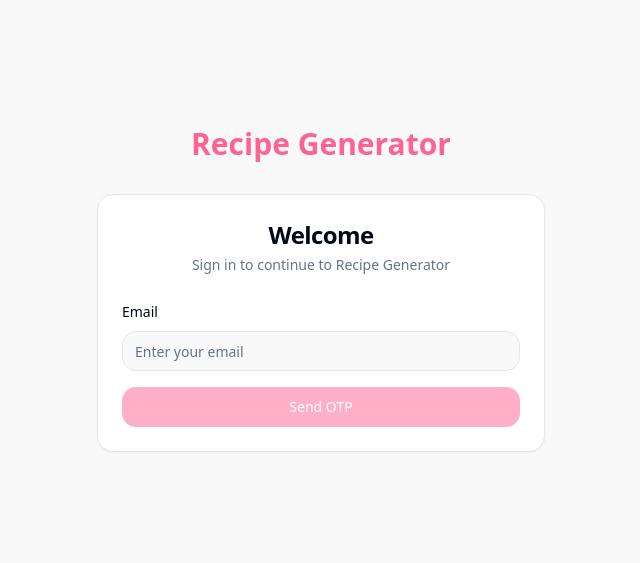
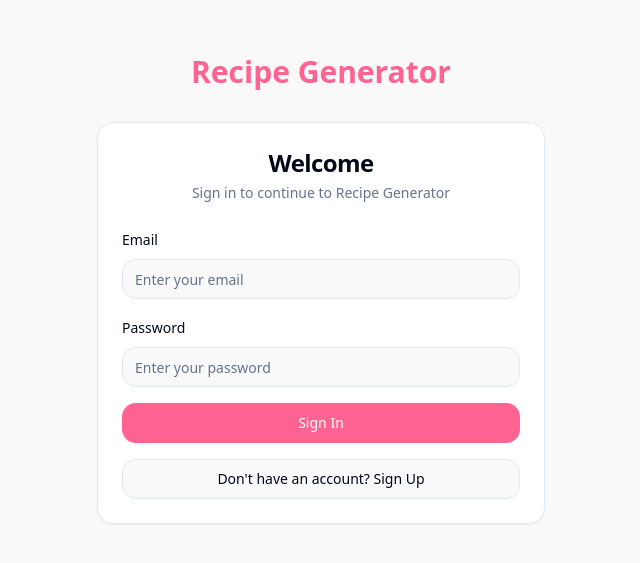
Before and after one commit to chipinvision/recipe-buddy-genius, a React (Vite) app: page /login in a window 1280 px wide. Shown: the part 111-674 px from the top of the page, without its empty margins (319-959 px from the left). Built offline with nearby package versions, Linux system fonts and the light colour scheme.

Commit message:
Add user authentication functions
Implement functions for signing up new users and signing in with email and password using Supabase authentication methods.
[skip gpt_engineer]

```diff
--- a/src/components/auth/AuthForm.tsx
+++ b/src/components/auth/AuthForm.tsx
@@ -8,68 +8,51 @@ import { toast } from "sonner";
 
 export const AuthForm = () => {
   const [email, setEmail] = useState("");
+  const [password, setPassword] = useState("");
   const [loading, setLoading] = useState(false);
-  const [showOTPInput, setShowOTPInput] = useState(false);
-  const [otp, setOTP] = useState("");
+  const [isSignUp, setIsSignUp] = useState(false);
 
-  const handleSendOTP = async () => {
+  const handleAuthentication = async () => {
     if (!email || !email.includes('@')) {
       toast.error("Please enter a valid email address");
       return;
     }
 
-    setLoading(true);
-    try {
-      const { data, error } = await supabase.auth.signInWithOtp({
-        email,
-        options: {
-          shouldCreateUser: true,
-          emailRedirectTo: window.location.origin,
-        },
-      });
-
-      console.log("OTP send response:", { data, error }); // Debug log
-
-      if (error) {
-        console.error("OTP send error:", error); // Debug log
-        throw error;
-      }
-
-      toast.success("OTP sent to your email. Please check your inbox and spam folder.");
-      setShowOTPInput(true);
-    } catch (error: any) {
-      console.error("OTP send catch error:", error); // Debug log
-      toast.error(error.message || "Failed to send OTP. Please try again.");
-    } finally {
-      setLoading(false);
-    }
-  };
-
-  const handleVerifyOTP = async () => {
-    if (!otp || otp.length !== 6) {
-      toast.error("Please enter a valid 6-digit OTP");
+    if (!password || password.length < 6) {
+      toast.error("Password must be at least 6 characters long");
       return;
     }
 
     setLoading(true);
     try {
-      const { data, error } = await supabase.auth.verifyOtp({
+      const { data, error } = isSignUp
+        ? await supabase.auth.signUp({
             email,
-        token: otp,
-        type: 'email',
+            password,
+            options: {
+              emailRedirectTo: window.location.origin,
+            },
+          })
+        : await supabase.auth.signInWithPassword({
+            email,
+            password,
           });
 
-      console.log("OTP verify response:", { data, error }); // Debug log
+      console.log("Auth response:", { data, error }); // Debug log
 
       if (error) {
-        console.error("OTP verify error:", error); // Debug log
+        console.error("Auth error:", error); // Debug log
         throw error;
       }
 
+      if (isSignUp) {
+        toast.success("Please check your email to confirm your account");
+      } else {
         toast.success("Successfully logged in!");
+      }
     } catch (error: any) {
-      console.error("OTP verify catch error:", error); // Debug log
-      toast.error(error.message || "Failed to verify OTP. Please try again.");
+      console.error("Auth catch error:", error); // Debug log
+      toast.error(error.message || "Authentication failed. Please try again.");
     } finally {
       setLoading(false);
     }
@@ -80,12 +63,10 @@ export const AuthForm = () => {
       <CardHeader className="space-y-1">
         <CardTitle className="text-2xl text-center">Welcome</CardTitle>
         <CardDescription className="text-center">
-          Sign in to continue to Recipe Generator
+          {isSignUp ? "Create an account" : "Sign in to continue"} to Recipe Generator
         </CardDescription>
       </CardHeader>
       <CardContent className="space-y-4">
-        {!showOTPInput ? (
-          <>
         <div className="space-y-2">
           <Label htmlFor="email">Email</Label>
           <Input
@@ -97,43 +78,31 @@ export const AuthForm = () => {
             disabled={loading}
           />
         </div>
-            <Button
-              onClick={handleSendOTP}
-              className="w-full"
-              disabled={loading || !email}
-            >
-              {loading ? "Sending OTP..." : "Send OTP"}
-            </Button>
-          </>
-        ) : (
-          <>
         <div className="space-y-2">
-              <Label htmlFor="otp">One-Time Password</Label>
+          <Label htmlFor="password">Password</Label>
           <Input
-                id="otp"
-                type="text"
-                placeholder="Enter OTP"
-                value={otp}
-                onChange={(e) => setOTP(e.target.value)}
+            id="password"
+            type="password"
+            placeholder="Enter your password"
+            value={password}
+            onChange={(e) => setPassword(e.target.value)}
             disabled={loading}
           />
         </div>
         <Button
-              onClick={handleVerifyOTP}
+          onClick={handleAuthentication}
           className="w-full"
-              disabled={loading || otp.length !== 6}
+          disabled={loading}
         >
-              {loading ? "Verifying..." : "Verify OTP"}
+          {loading ? "Processing..." : (isSignUp ? "Sign Up" : "Sign In")}
         </Button>
         <Button
           variant="outline"
-              onClick={() => setShowOTPInput(false)}
+          onClick={() => setIsSignUp(!isSignUp)}
           className="w-full mt-2"
         >
-              Back to Email Entry
+          {isSignUp ? "Already have an account? Sign In" : "Don't have an account? Sign Up"}
         </Button>
-          </>
-        )}
       </CardContent>
     </Card>
   );
```
Lines whose indentation alone changed are shown as unchanged.
